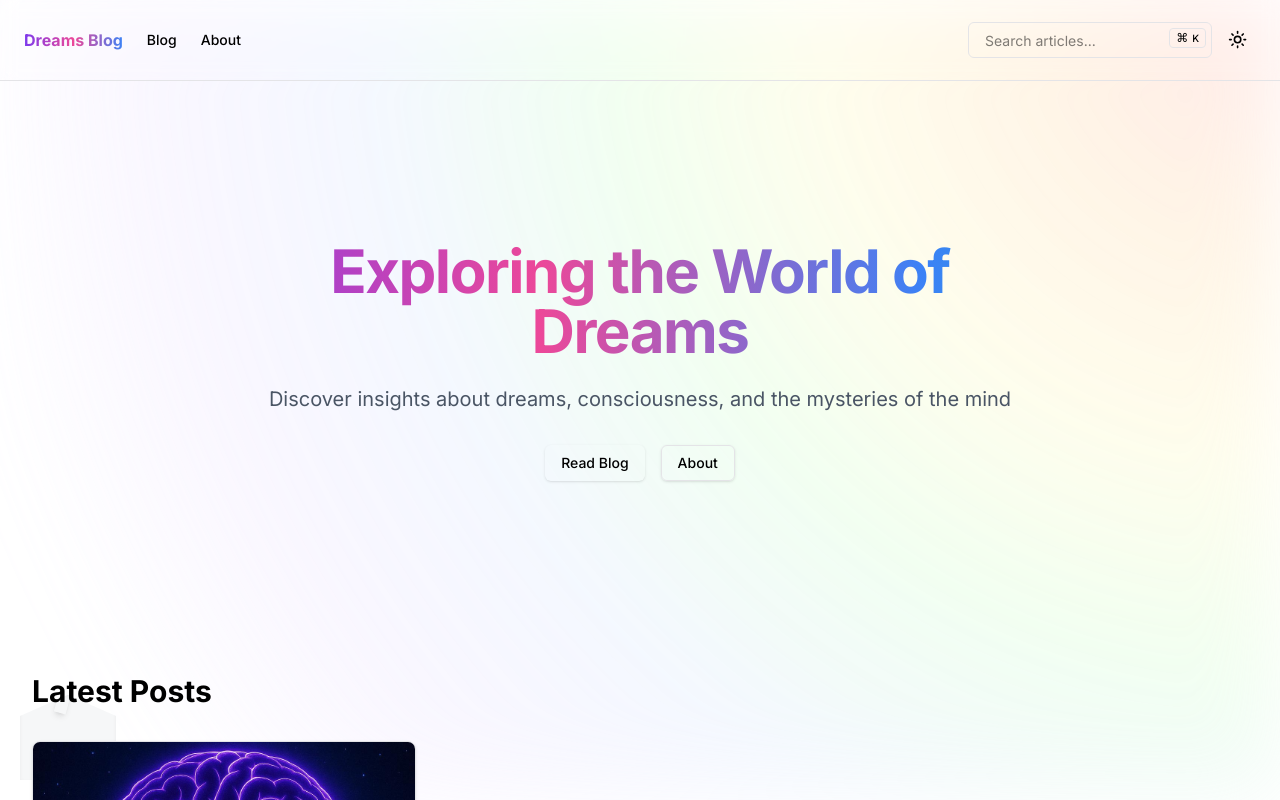
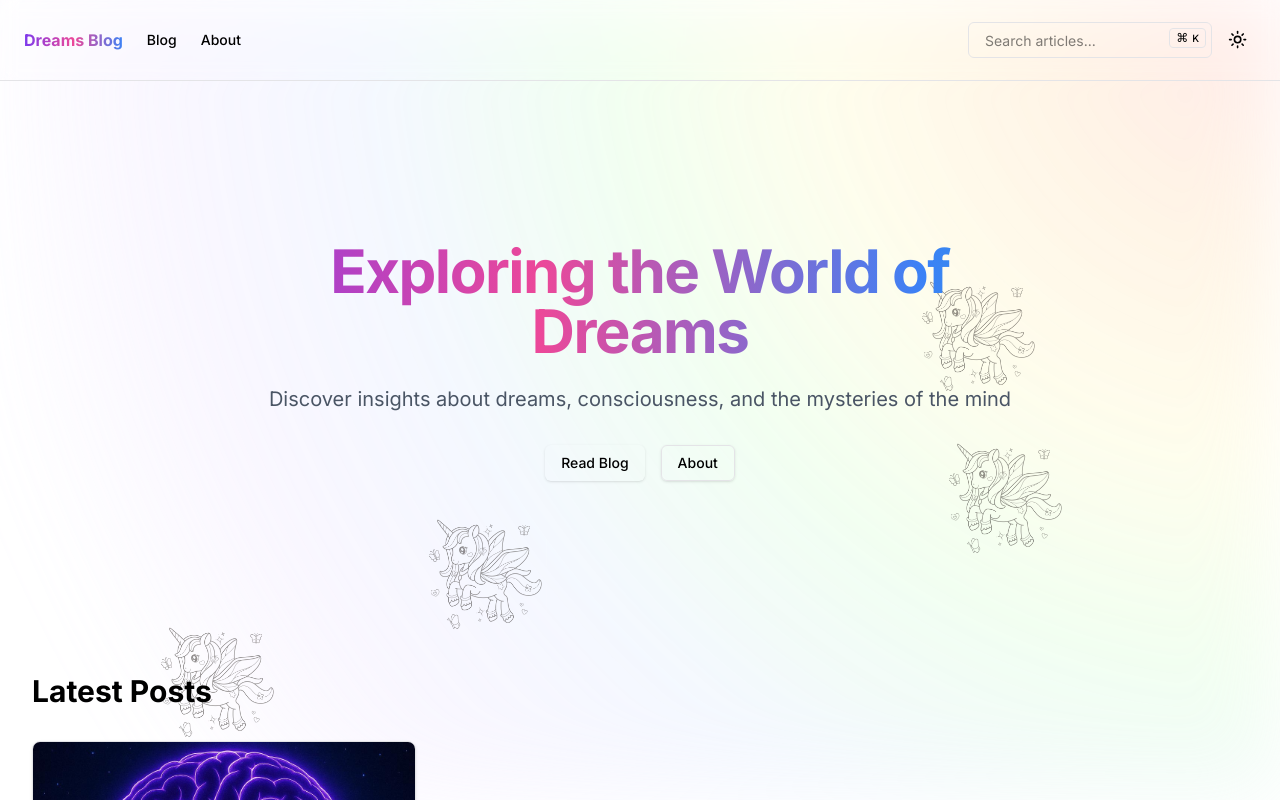
Before and after one commit to wzgatenox/blog-website, a Next.js app: page / in a window 1280 px wide. Both pictures are taken after a click on the button "Toggle theme". Shown: the top 800 px of the page. Built offline with nearby package versions, Linux system fonts and the light colour scheme.

Commit message:
Enhance LightModeBackgroundAccent component by adding dynamic unicorn animations and improved rendering logic. Introduce state management for unicorn positions and velocities, ensuring animations only run in light mode. Update rendering to display multiple unicorns with optimized image loading.

```diff
--- a/src/components/LightModeBackgroundAccent.tsx
+++ b/src/components/LightModeBackgroundAccent.tsx
@@ -1,24 +1,121 @@
 'use client'
 
-import { useState, useEffect } from 'react'
+import React, { useState, useEffect, useRef, useCallback } from 'react'
 import { useTheme } from 'next-themes'
+import Image from 'next/image'
+
+interface UnicornState {
+  id: number;
+  position: { x: number; y: number };
+  velocity: { dx: number; dy: number };
+}
+
+const UNICORN_SIZE = { width: 100, height: 100 }; // Approx size for collisions and init
+const MIN_UNICORNS = 3;
+const MAX_UNICORNS = 7;
 
 export function LightModeBackgroundAccent() {
-  const { theme } = useTheme()
-  const [mounted, setMounted] = useState(false)
+  const { theme } = useTheme();
+  const [mounted, setMounted] = useState(false);
+  const [unicorns, setUnicorns] = useState<UnicornState[]>([]);
+  const animationFrameId = useRef<number | null>(null);
+
+  // Initialize state only after mount
+  const initializeUnicorns = useCallback(() => {
+    const numUnicorns = MIN_UNICORNS + Math.floor(Math.random() * (MAX_UNICORNS - MIN_UNICORNS + 1));
+    const initialUnicorns: UnicornState[] = [];
+    for (let i = 0; i < numUnicorns; i++) {
+      initialUnicorns.push({
+        id: i,
+        position: {
+          x: Math.random() * (window.innerWidth - UNICORN_SIZE.width),
+          y: Math.random() * (window.innerHeight - UNICORN_SIZE.height)
+        },
+        velocity: {
+          dx: (Math.random() - 0.5) * 1.5, // Slightly faster max speed
+          dy: (Math.random() - 0.5) * 1.5
+        }
+      });
+    }
+    setUnicorns(initialUnicorns);
+  }, []); // No dependencies needed as it uses window
 
   useEffect(() => {
-    setMounted(true)
-  }, [])
+    setMounted(true);
+  }, []);
 
-  // Render only when mounted and in light mode
+  // Effect to initialize unicorns once mounted and in light mode
+  useEffect(() => {
+    if (mounted && theme === 'light') {
+      initializeUnicorns();
+    } else {
+      setUnicorns([]); // Clear unicorns if not light mode
+    }
+    // Intentionally only runs when mounted/theme changes, not on initializeUnicorns change
+    // eslint-disable-next-line react-hooks/exhaustive-deps
+  }, [mounted, theme]);
+
+  // Animation loop effect
+  useEffect(() => {
+    if (!mounted || theme !== 'light' || unicorns.length === 0) {
+      if (animationFrameId.current) {
+        cancelAnimationFrame(animationFrameId.current);
+        animationFrameId.current = null;
+      }
+      return;
+    }
+
+    const animate = () => {
+      setUnicorns(currentUnicorns =>
+        currentUnicorns.map(unicorn => {
+          let newX = unicorn.position.x + unicorn.velocity.dx;
+          let newY = unicorn.position.y + unicorn.velocity.dy;
+          let newDx = unicorn.velocity.dx;
+          let newDy = unicorn.velocity.dy;
+
+          // Bounce logic (simplified, using constant size)
+          if (newX <= 0 || newX >= window.innerWidth - UNICORN_SIZE.width) {
+            newDx = -newDx;
+            newX = unicorn.position.x + newDx;
+          }
+          if (newY <= 0 || newY >= window.innerHeight - UNICORN_SIZE.height) {
+            newDy = -newDy;
+            newY = unicorn.position.y + newDy;
+          }
+
+          return {
+            ...unicorn,
+            position: { x: newX, y: newY },
+            // Only update velocity if it changed
+            velocity: (newDx !== unicorn.velocity.dx || newDy !== unicorn.velocity.dy)
+                      ? { dx: newDx, dy: newDy }
+                      : unicorn.velocity
+          };
+        })
+      );
+
+      animationFrameId.current = requestAnimationFrame(animate);
+    };
+
+    animationFrameId.current = requestAnimationFrame(animate);
+
+    return () => {
+      if (animationFrameId.current) {
+        cancelAnimationFrame(animationFrameId.current);
+        animationFrameId.current = null;
+      }
+    };
+    // Rerun animation loop if unicorns array ref changes (or mount/theme)
+  }, [unicorns, mounted, theme]);
+
+  // Render nothing until mounted and in light mode
   if (!mounted || theme !== 'light') {
-    return null
+    return null;
   }
 
   return (
     <>
-      {/* Intense Rainbow Gradient - Behind Unicorn */}
+      {/* Intense Rainbow Gradient - Behind Unicorns */}
       <div
         className="fixed inset-0 z-[-2] opacity-60 blur-2xl pointer-events-none"
         style={{
@@ -34,23 +131,25 @@ export function LightModeBackgroundAccent() {
         }}
       />
 
-      {/* Unicorn Container */}
-      <div
-        className="fixed bottom-5 left-5 z-[-1] w-24 h-32 pointer-events-none animate-float"
-      >
-        {/* Unicorn Head Base - Changed background */}
+      {/* Render Multiple Unicorns */}
+      {unicorns.map(unicorn => (
         <div
-          className="absolute bottom-0 left-0 w-full h-2/3 bg-gray-100/70 dark:bg-gray-800/50 backdrop-blur-sm shadow-inner"
+          key={unicorn.id}
+          className="fixed z-[-1] w-24 h-24 md:w-32 md:h-32 pointer-events-none opacity-50 mix-blend-multiply"
           style={{
-            clipPath: 'polygon(0% 100%, 0% 25%, 50% 0%, 100% 25%, 100% 100%)'
+            left: `${unicorn.position.x}px`,
+            top: `${unicorn.position.y}px`,
           }}
         >
-          {/* Unicorn Horn */}
-          <div
-            className="absolute left-1/2 top-[-45px] w-3 h-16 bg-gradient-to-b from-pastel-purple via-pastel-blue to-pastel-green -translate-x-1/2 rotate-[15deg] rounded-t-full rounded-b-sm shadow-md"
+          <Image
+            src="/unicorn-with-butterflies.jpg"
+            alt="Floating unicorn accent"
+            fill
+            style={{ objectFit: "contain" }}
+            priority={unicorn.id < 3} // Prioritize loading first few
           />
         </div>
-      </div>
+      ))}
     </>
   )
 }
```
Also changed, not shown: public/unicorn-with-butterflies.jpg (added).
